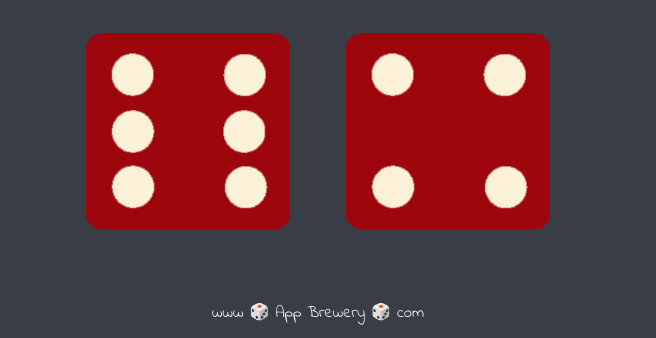
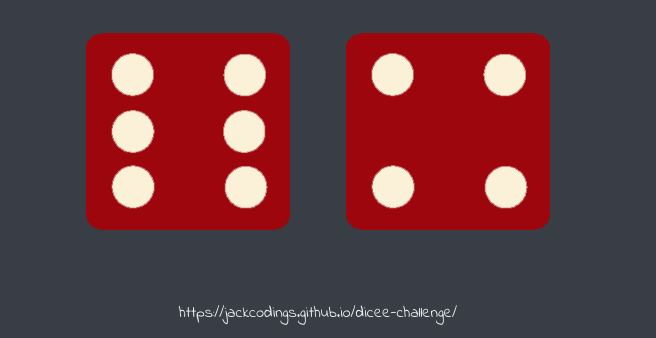
Before and after one commit to jackcodings/dicee-challenge, a plain HTML site: page index.html in a window 1280 px wide. Shown: the part 462-800 px from the top of the page, without its empty margins (322-978 px from the left). Drawn offline with Linux system fonts and the light colour scheme.

Commit message:
update footer to github page

```diff
--- a/index.html
+++ b/index.html
@@ -21,7 +21,7 @@
       </div>
     </div>
 
-    <footer>www 🎲 App Brewery 🎲 com</footer>
+    <footer>https://jackcodings.github.io/dicee-challenge/</footer>
     <script src="index.js"></script>
   </body>
 </html>
```
